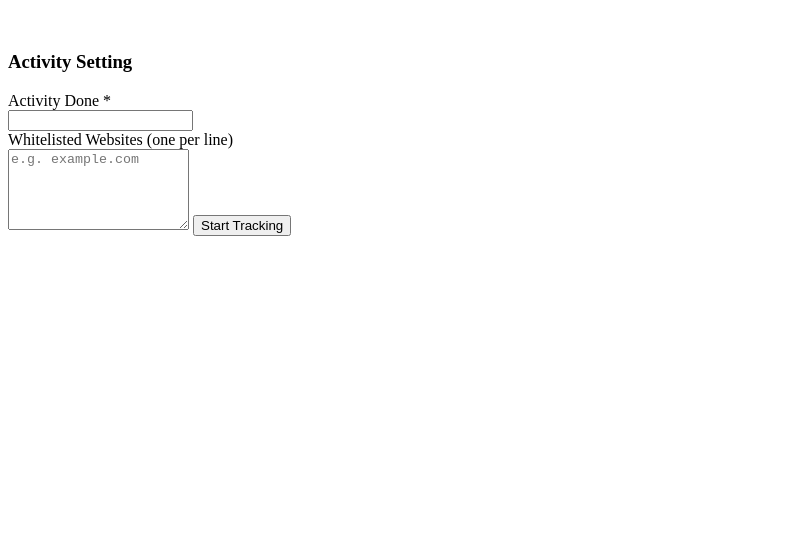
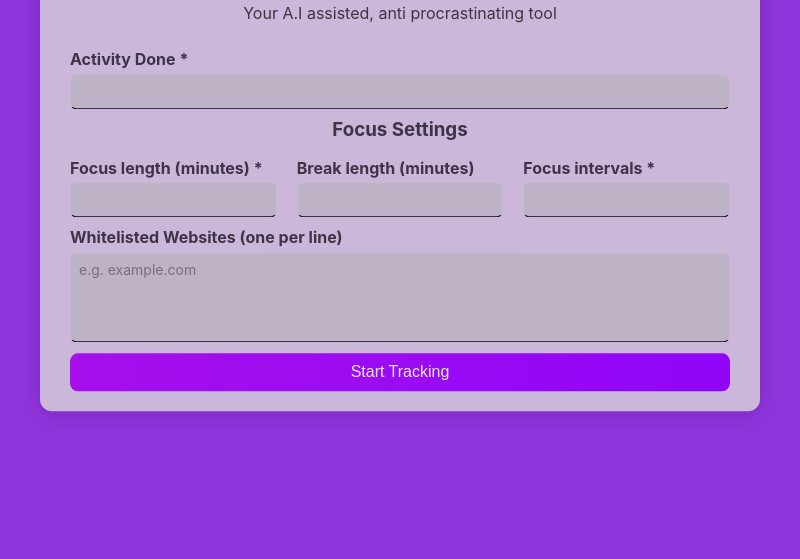
Before and after one commit to insyhmi/monyet-python, an Electron app: page frontend/src/setup.html in a window 800 px wide. Shown: the part 241-800 px from the top of the page. Drawn offline with Linux system fonts and the light colour scheme.

Commit message:
Update setup.html

```diff
--- a/frontend/src/setup.html
+++ b/frontend/src/setup.html
@@ -3,35 +3,237 @@
 <head>
   <meta charset="UTF-8" />
   <title>Sisyphus</title>
+  <style>
+    body {
+      margin: 0;
+      font-family: -apple-system, BlinkMacSystemFont, "Segoe UI", Roboto, Helvetica, Arial, sans-serif;
+      background: rgba(130, 31, 216, 0.9);
+      color: #333;
+      display: flex;
+      justify-content: center;
+      align-items: center;
+      height: 100vh;
+      overflow: hidden;
+    }
+
+    #splash {
+      position: absolute;
+      top: 0;
+      left: 0;
+      width: 100%;
+      height: 100%;
+      background: url('mainsisy.png') no-repeat center center fixed;
+      background-size: cover;
+      display: flex;
+      flex-direction: column;
+      justify-content: center;
+      align-items: center;
+      z-index: 10;
+      opacity: 1;
+      transition: opacity 2s ease;
+    }
+
+    #splash.fade-out {
+      opacity: 0;
+      pointer-events: none;
+    }
+
+    .splash-logo img {
+      width: 300px;
+      max-width: 100%;
+      display: block;
+      margin-bottom: 8px;
+    }
+
+    .splash-text {
+      display: flex;
+      flex-direction: column;
+      align-items: center;
+      gap: 6px;
+      margin-top: 0
+    }
+
+    .tagline {
+      font-size: 1rem;
+      color: #000000;
+      margin-top: px;
+    }
+
+    .loader {
+      display: flex;
+      gap: 20px;
+      margin-top: 20px;
+    }
+
+    .dot {
+      width: 12px;
+      height: 12px;
+      border-radius: 50%;
+      background: #090909;
+      animation: bounce 1s infinite;
+    }
+
+    .dot:nth-child(2) {
+      animation-delay: 0.2s;
+    }
+
+    .dot:nth-child(3) {
+      animation-delay: 0.4s;
+    }
+
+    @keyframes bounce {
+      0%, 80%, 100% { transform: scale(0); }
+      40% { transform: scale(1); }
+    }
+
+    #setupForm {
+      display: none;
+      flex-direction: column;
+      justify-content: space-between;
+      background: rgba(217, 215, 217, 0.92);
+      width: 720px;
+      height: 500px;
+      padding: 20px 30px;
+      border-radius: 12px;
+      box-shadow: 0 4px 20px rgba(0, 0, 0, 0.15);
+      animation: fadeIn 1s ease forwards;
+      box-sizing: border-box;
+    }
+
+    @keyframes fadeIn {
+      from { opacity: 0; transform: translateY(20px); }
+      to { opacity: 1; transform: translateY(0); }
+    }
+
+    h1, h3 {
+      text-align: center;
+      margin: 8px 0;
+    }
+
+    label {
+      margin-top: 8px;
+      font-weight: bold;
+    }
+
+    input, textarea {
+      width: 100%;
+      padding: 8px;
+      margin-top: 4px;
+      border: 1px solid #ccc;
+      box-sizing: border-box;
+      border-radius: 6px;
+      font-family: inherit;
+      font-size: 14px;
+      background-color:#c4c3c4;
+      border-bottom-color : black;
+      transition: 0.3s ease-in-out;
+    }
+    input:hover, textarea:hover {
+      border-color: #a90ced;
+      background-color: #e8e7e8;
+      animation-timing-function: cubic-bezier(0.075, 0.82, 0.165, 1);
+    }
+    input:focus, textarea:focus {
+      animation-timing-function: cubic-bezier(0.075, 0.82, 0.165, 1);
+      border-color: #a90ced;
+      outline: none;
+      box-shadow: 0 0 5px rgba(169, 14, 237, 0.5);
+      background-color : white;
+    }
+    .row {
+      display: flex;
+      gap: 20px;
+    }
+
+    .row > div {
+      flex: 1;
+      display: flex;
+      flex-direction: column;
+    }
+
+    textarea {
+      resize: none;
+      height: 90px;
+    }
+
+    button {
+      margin-top: 10px;
+      padding: 10px;
+      font-size: 1rem;
+      border: none;
+      border-radius: 8px;
+      background: linear-gradient(to right, #a90ced, #9000fe);
+      color: white;
+      cursor: pointer;
+      transition: transform 0.2s, box-shadow 0.2s;
+      width: 100%;
+    }
+
+    button:hover {
+      transform: scale(1.03);
+      box-shadow: 0 6px 12px rgba(0,0,0,0.15);
+    }
+  </style>
 </head>
 <body>
-  <h1>Sisyphus.</h1>
+
+  <!-- Splash Screen -->
+  <div id="splash">
+    <div class="splash-logo">
+      <img src="sisyphus.png" alt="Sisyphus Logo" />
+  </div>
+    <div class="tagline">Preparing for the grind...</div>
+    <div class="loader">
+      <div class="dot"></div>
+      <div class="dot"></div>
+      <div class="dot"></div>
+    </div>
+  </div>
+
+  <!-- Setup Form -->
   <form id="setupForm">
+    <h1>Sisyphus.</h1>
+    <div class = 'splash-text'>
+      <p>Your A.I assisted, anti procrastinating tool</p>
+    </div>
+    <label for="activity">Activity Done *</label>
+    <input type="text" id="activity" required />
 
-    <h3>Focus Setting</h3>
-    <label for = "work-time"> Focus length (minutes) </label> *<br/>
-      <input type="number" id="work-time" min="1" required /> <br/>
+    <h3>Focus Settings</h3>
+    <div class="row">
+      <div>
+        <label for="work-time">Focus length (minutes) *</label>
+        <input type="number" id="work-time" min="1" required />
+      </div>
+      <div>
+        <label for="rest-time">Break length (minutes)</label>
+        <input type="number" id="rest-time" />
+      </div>
+      <div>
+        <label for="intervals">Focus intervals *</label>
+        <input type="number" id="intervals" min="1" required />
+      </div>
+    </div>
 
-    <label for = "rest-time"> Break length (minutes) </label> *<br/>
-      <input type="number" id="rest-time" /> <br/>
-
-    <label for = "intervals"> Focus intervals (number of repetitions) </label> *<br/>
-      <input type="number" id="intervals" min="1" required /><br/>
-
-    <br> <br>
-
-    <h3>Activity Setting</h3>
-    <label for = 'activity'> Activity Done </label>*<br/>
-      <input type="text" id="activity" required /><br/>
-
-    <label for="whitelist"> Whitelisted Websites (one per line) </label><br/>
-      <textarea id="whitelist" rows="5" placeholder="e.g. example.com"></textarea>
+    <label for="whitelist">Whitelisted Websites (one per line)</label>
+    <textarea id="whitelist" placeholder="e.g. example.com"></textarea>
 
     <button type="submit">Start Tracking</button>
   </form>
 
   <script>
     const { ipcRenderer } = window.api || require('electron').ipcRenderer;
+    window.onload = () => {
+      const splash = document.getElementById('splash');
+      const form = document.getElementById('setupForm');
+
+      setTimeout(() => {
+        splash.classList.add('fade-out');
+        setTimeout(() => {
+          form.style.display = 'flex';
+        }, 1500);
+      }, 3000);
+    };
 
     document.getElementById('setupForm').addEventListener('submit', async (e) => {
       e.preventDefault();
@@ -47,28 +249,24 @@
         return;
       }
 
-      // Focus period
       const focusPeriod = {
         focus_length: workTime,
-        break_length: restTime ? restTime : 0,
-        interval: intervals ? intervals : 0
-      }
+        break_length: restTime || 0,
+        interval: intervals || 0
+      };
 
-      // Whitelisted websites
       const whitelist = whitelistRaw
         ? whitelistRaw.split('\n').map(site => site.trim()).filter(Boolean)
         : [];
 
       try {
-          await window.api.saveSetupData({ focusPeriod, activity, whitelist });
-          console.log("DEBUG saveSetupData success!")
-          window.api.loadMainWindow();
+        await window.api.saveSetupData({ focusPeriod, activity, whitelist });
+        console.log("DEBUG saveSetupData success!");
+        window.api.loadMainWindow();
       } catch (err) {
-          alert('Error saving data: ' + err.message);
-      };
+        alert('Error saving data: ' + err.message);
+      }
     });
-
-
   </script>
 </body>
 </html>
```
